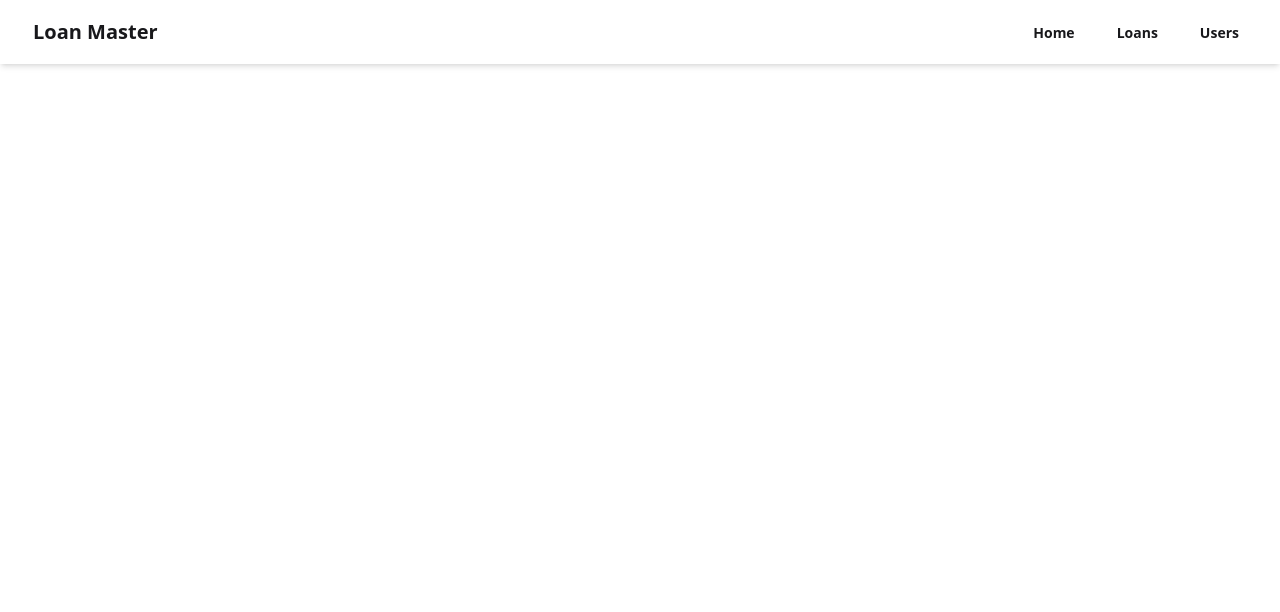
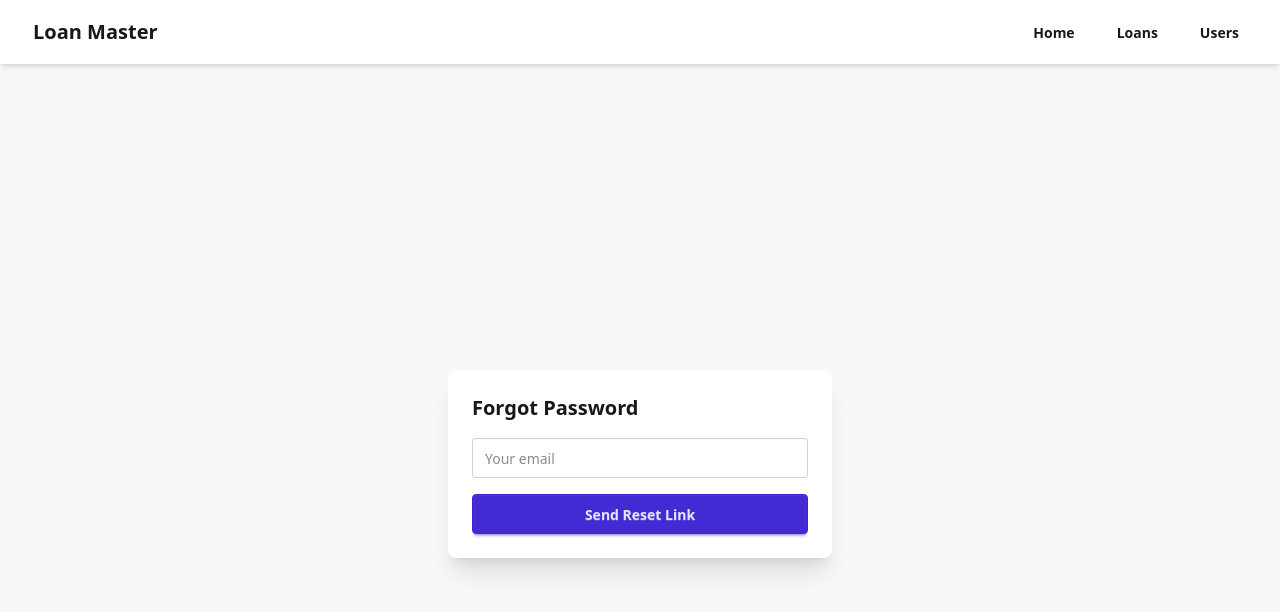
Before and after one commit to rahulpanjiyara/loanmaster-frontend, a React (Vite) app: page /forgot-password in a window 1280 px wide. Shown: the top 612 px of the page. Built offline with nearby package versions, Linux system fonts and the light colour scheme; no server answers.

Commit message:
Added Password reset feture

```diff
--- a/src/App.jsx
+++ b/src/App.jsx
@@ -16,6 +16,8 @@ import SHGLoan from "./loans/SHG/SHGLoan";
 import Preview from "./components/Preview";
 import LODLoan from "./loans/LOD/LODLoan";
 import WBBCCLoan from "./loans/WBBCC/WBBCCLoan";
+import ForgotPassword from "./pages/ForgotPassword";
+import ResetPassword from "./pages/ResetPassword";
 
 const App = () => {
   return (
@@ -25,6 +27,8 @@ const App = () => {
       <Routes>
         <Route path="/" element={<HomePage />} />
         <Route path="/login" element={<LoginForm />} />
+        <Route path="/forgot-password" element={<ForgotPassword />} />
+        <Route path="/reset-password/:token" element={<ResetPassword/>} />
         <Route path="/register" element={<RegisterForm />} />
         <Route element={<ProtectedRoute />}>
           <Route path="/profile" element={<ProfilePage />} />
--- a/src/components/LoginForm.jsx
+++ b/src/components/LoginForm.jsx
@@ -7,6 +7,7 @@ import { toast } from "react-toastify";
 const LoginForm = () => {
   const [form, setForm] = useState({ mobile: "", password: "" });
    const [loading, setLoading] = useState(false);
+   const [error, setError] = useState("");
   const navigate = useNavigate();
   const { login } = useContext(UserContext);
   const backendUrl = import.meta.env.VITE_BACKEND_URL; // Use the environment variable for backend URL
@@ -32,10 +33,12 @@ const LoginForm = () => {
         toast.success("Login successful!");
         navigate(res.data.userType === "admin" ? "/admin" : "/");
       } else {
-        toast.error(res.data.error || "Login failed");
+        //toast.error(res.data.error || "Login failed");
+         setError(res?.data?.error || "Login failed");
       }
     } catch (err) {
-      toast.error(err.response?.data?.error || "Login failed");
+      //toast.error(err.response?.data?.error || "Login failed");
+      setError(err.response?.data?.error || "Login failed");
     }finally {
   setLoading(false);
 }
@@ -48,7 +51,7 @@ const LoginForm = () => {
       <div className="card w-full max-w-sm shadow-2xl bg-base-100">
         <div className="card-body">
           <h1 className="text-3xl font-bold text-center mb-4">Login</h1>
-
+           {error && <p className="mb-2 text-secondary text-center">{error}</p>}
           <form onSubmit={handleSubmit} className="flex flex-col gap-4">
             <div className="form-control">
               <label className="label">
@@ -96,6 +99,12 @@ const LoginForm = () => {
             <Link to="/register" className="link link-primary">
               Register here
             </Link>
+
+          </p>
+          <p className="text-center mt-4 text-sm">
+            <Link to="/forgot-password" className="link link-secondary">
+             Forgot Password?
+            </Link>
           </p>
         </div>
       </div>
--- /dev/null
+++ b/src/pages/ForgotPassword.jsx
@@ -0,0 +1,41 @@
+import { useState } from "react";
+import axios from "axios";
+
+export default function ForgotPassword() {
+  const [email, setEmail] = useState("");
+  const [message, setMessage] = useState("");
+  const backendUrl = import.meta.env.VITE_BACKEND_URL;
+
+
+  const handleSubmit = async (e) => {
+    e.preventDefault();
+    try {
+      const res = await axios.post(backendUrl+ "/user/forgot-password", { email });
+      setMessage(res.data.message);
+    } catch (err) {
+      setMessage(err.response?.data?.message || "Error sending reset link");
+    }
+  };
+
+  return (
+    <div className="flex justify-center items-center h-screen bg-base-200">
+      <div className="card w-96 bg-base-100 shadow-xl p-6">
+        <h2 className="text-xl font-bold mb-4">Forgot Password</h2>
+        {message && <p className="mb-4 text-green-500">{message}</p>}
+        <form onSubmit={handleSubmit} className="space-y-4">
+          <input
+            type="email"
+            placeholder="Your email"
+            value={email}
+            onChange={(e) => setEmail(e.target.value)}
+            className="input input-bordered w-full"
+            required
+          />
+          <button type="submit" className="btn btn-primary w-full">
+            Send Reset Link
+          </button>
+        </form>
+      </div>
+    </div>
+  );
+}
--- /dev/null
+++ b/src/pages/ResetPassword.jsx
@@ -0,0 +1,45 @@
+import { useState } from "react";
+import { useParams, useNavigate } from "react-router-dom";
+import axios from "axios";
+
+export default function ResetPassword() {
+  const { token } = useParams();
+  const navigate = useNavigate();
+  const [password, setPassword] = useState("");
+  const [message, setMessage] = useState("");
+    const backendUrl = import.meta.env.VITE_BACKEND_URL;
+
+
+  const handleSubmit = async (e) => {
+    e.preventDefault();
+    try {
+      await axios.post(backendUrl+`/user/reset-password/${token}`, { password });
+      setMessage("Password reset successful!");
+      setTimeout(() => navigate("/login"), 2000);
+    } catch (err) {
+      setMessage(err.response?.data?.message || "Error resetting password");
+    }
+  };
+
+  return (
+    <div className="flex justify-center items-center h-screen bg-base-200">
+      <div className="card w-96 bg-base-100 shadow-xl p-6">
+        <h2 className="text-xl font-bold mb-4">Reset Password</h2>
+        {message && <p className="mb-4 text-red-500">{message}</p>}
+        <form onSubmit={handleSubmit} className="space-y-4">
+          <input
+            type="password"
+            placeholder="New password"
+            value={password}
+            onChange={(e) => setPassword(e.target.value)}
+            className="input input-bordered w-full"
+            required
+          />
+          <button type="submit" className="btn btn-primary w-full">
+            Reset Password
+          </button>
+        </form>
+      </div>
+    </div>
+  );
+}
```
